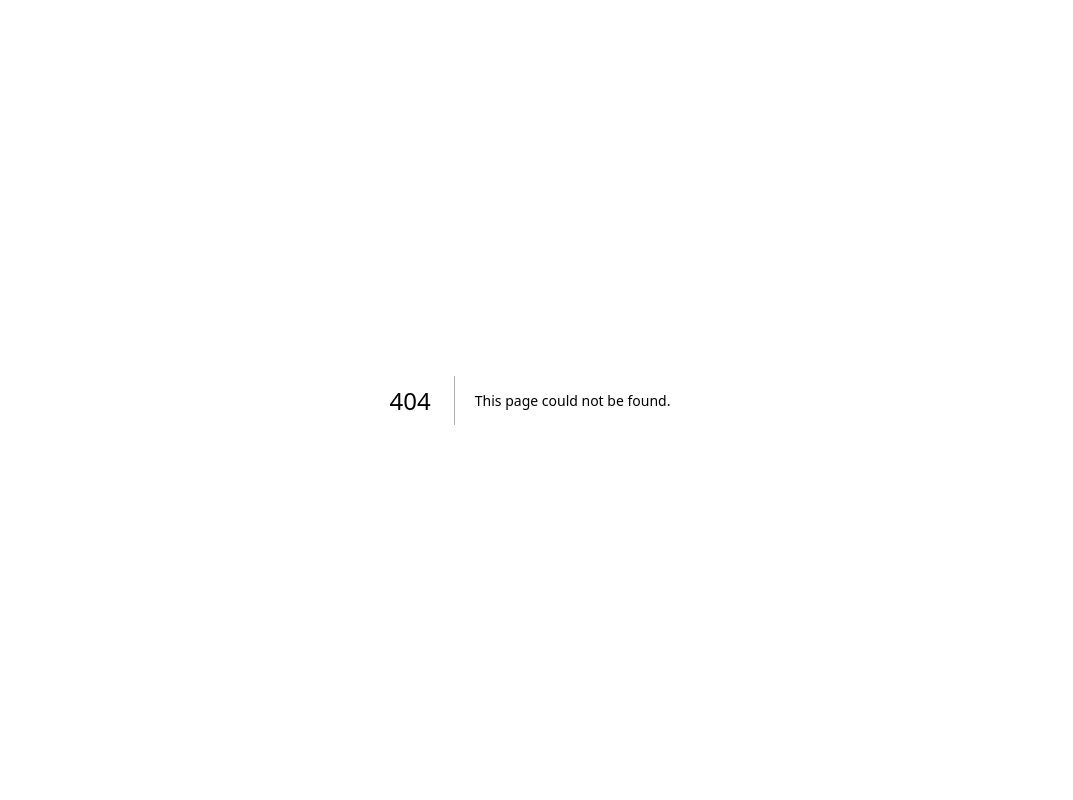
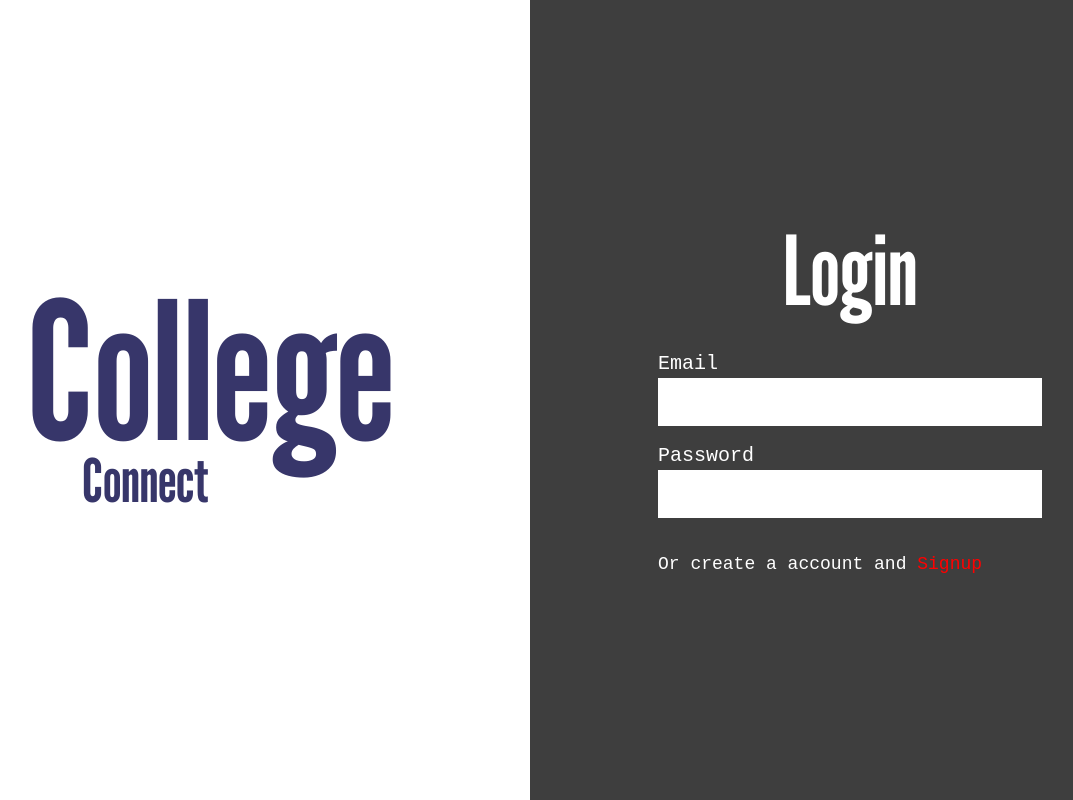
Before and after one commit to love-to-code108/collegeconnect, a Next.js app: page /login in a window 1280 px wide. Before the commit this address had no page. Shown: the whole page, without its empty margins (110-1183 px from the left). Built offline with nearby package versions, Linux system fonts and the light colour scheme.

Commit message:
done makeing the sign up page and the login page more or less

```diff
--- a/src/app/layout.js
+++ b/src/app/layout.js
@@ -4,8 +4,8 @@ import './globals.css'
 const inter = Inter({ subsets: ['latin'] })
 
 export const metadata = {
-  title: 'Create Next App',
-  description: 'Generated by create next app',
+  title: 'College Connect',
+  description: 'A app for connecting college students based on their fields of interest',
 }
 
 export default function RootLayout({ children }) {
--- /dev/null
+++ b/src/app/login/page.jsx
@@ -0,0 +1,100 @@
+// IMPORTING CSS
+import "../globals.css"
+import "../signup/signUpPage.css"
+
+import React from 'react'
+
+const Login = () => {
+    return (
+        <div>
+
+
+            <div id="signUpPage" className="">
+
+                {/* WHITE BOX */}
+                <div id="signUpPageWhiteBox" className=" w-2/4 bg-white flex justify-center items-center">
+
+                    <div className=" ff-league text-[12rem] text-[#37366A]">
+                        <p>College</p>
+                        <p className="text-6xl relative bottom-16 left-14">Connect</p>
+                    </div>
+
+                </div>
+
+
+
+
+
+
+
+
+
+                {/* GREY BOX */}
+
+                <div id="signUpPageGreyBox" className=" w-2/4 bg-[#3E3E3E]">
+
+
+                    {/* THE SIGN UP WRITING AND THE FORM*/}
+                    <div className="signUpFormWrapper">
+
+
+
+                        {/* THE SIGNUP WRITING */}
+                        <p className="signup ff-league text-8xl mb-8">Login</p>
+
+
+
+
+
+                        {/* THE FORM */}
+
+                        <div className="form ff-space">
+
+                            <div className="flex flex-col justify-between">
+
+                                <label htmlFor="Email" className=" text-xl">Email</label>
+                                <input className="w-[24rem] h-[3rem] mb-4 text-black  px-4 " type="email" />
+
+                            </div>
+
+                            <div className="flex flex-col justify-between">
+
+                                <label htmlFor="Password" className=" text-xl">Password</label>
+                                <input className="w-[24rem] h-[3rem] mb-4 text-black  px-4 " type="password" />
+
+                            </div>
+
+                            <div className=" mt-4">
+                                <p className=" text-white ff-space text-lg">Or create a account and <span className=" text-[#FF0000]">Signup</span></p>
+                            </div>
+
+                        </div>
+
+
+
+
+
+
+
+
+                    </div>
+
+                </div>
+
+
+
+
+
+
+
+
+
+
+            </div>
+
+
+        </div>
+    )
+}
+
+export default Login
--- a/src/app/signup/page.jsx
+++ b/src/app/signup/page.jsx
@@ -22,7 +22,12 @@ const signup = () => {
       <div id="signUpPage" className="">
 
         {/* WHITE BOX */}
-        <div id="signUpPageWhiteBox" className=" w-2/4 bg-white">
+        <div id="signUpPageWhiteBox" className=" w-2/4 bg-white flex justify-center items-center">
+
+          <div className=" ff-league text-[12rem] text-[#37366A]">
+            <p>College</p>
+            <p className="text-6xl relative bottom-16 left-14">Connect</p>
+          </div>
 
         </div>
 
@@ -44,28 +49,50 @@ const signup = () => {
 
 
 
+            {/* THE SIGNUP WRITING */}
+            <p className="signup ff-league text-8xl mb-16">SignUp</p>
 
-            <p className="signup ff-league text-8xl">SignUp</p>
+
+
+
+
+            {/* THE FORM */}
 
             <div className="form ff-space">
 
               <div className="flex flex-col justify-between">
-                <label htmlFor="Email" className="">Email</label>
-                <input type="email" />
+
+                <label htmlFor="Email" className=" text-xl">Email</label>
+                <input className="w-[24rem] h-[3rem] mb-4 text-black  px-4 " type="email" />
+
               </div>
 
               <div className="flex flex-col justify-between">
-                <label htmlFor="Password">Password</label>
-                <input type="password" />
+
+                <label htmlFor="Password" className=" text-xl">Password</label>
+                <input className="w-[24rem] h-[3rem] mb-4 text-black  px-4 " type="password" />
+
               </div>
 
               <div className="flex flex-col justify-between">
-                <label htmlFor="Password">Confirm Password</label>
-                <input type="password" />
+
+                <label htmlFor="Password" className=" text-xl">Confirm Password</label>
+                <input className="w-[24rem] h-[3rem] mb-4 text-black  px-4 " type="password" />
+
               </div>
 
+              <div className=" mt-4">
+                <p className=" text-white ff-space text-lg">Or <span className=" text-[#FF0000]">Login</span></p>
+              </div>
 
             </div>
+
+
+
+
+
+
+
 
           </div>
 
```
